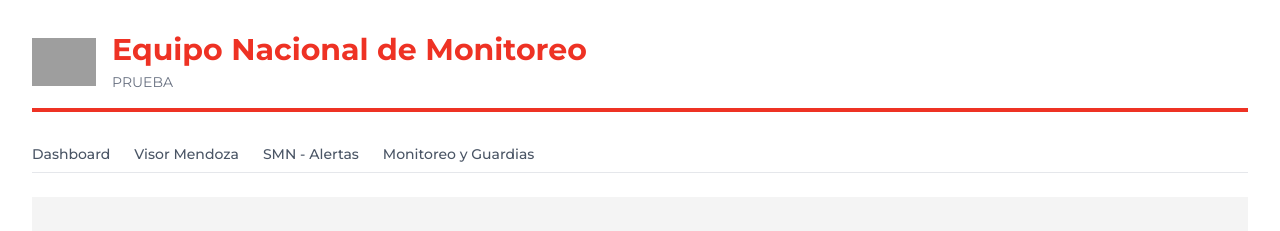
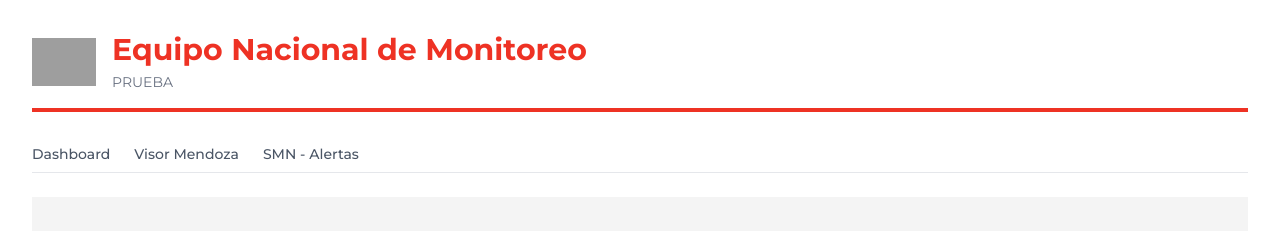
Before and after one commit to Shennko1/cruz-roja-argentina-panel, a Next.js app: page / in a window 1280 px wide. Shown: the top 231 px of the page. Built offline with nearby package versions, Linux system fonts and the light colour scheme; grey boxes are pictures that could not be loaded.

Commit message:
Update layout.tsx

```diff
--- a/app/layout.tsx
+++ b/app/layout.tsx
@@ -52,9 +52,6 @@ export default function RootLayout({
               <li>
                 <a href="/monitoreo" className="text-gray-600 hover:text-[#ee3224]">SMN - Alertas</a>
               </li>
-              <li>
-                <a href="/monitoreo-guardia" className="text-gray-600 hover:text-[#ee3224]">Monitoreo y Guardias</a>
-              </li>
             </ul>
           </nav>
 
```
